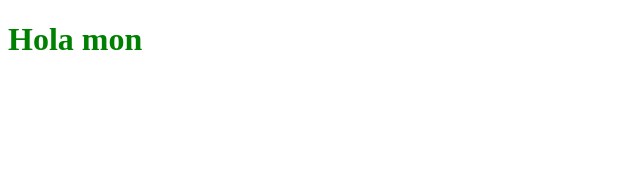
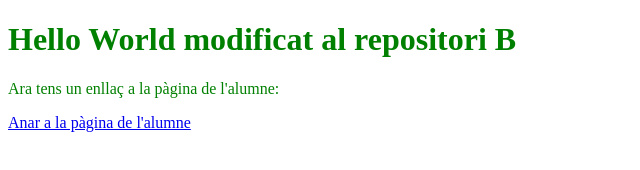
Before and after one commit to gexposito943/A, a plain HTML site: page index.html in a window 1280 px wide. Shown: the whole page, without its empty margins (0-640 px from the left). Drawn offline with Linux system fonts and the light colour scheme.

Commit message:
modificar el titol i afegir url

```diff
--- a/index.html
+++ b/index.html
@@ -7,7 +7,9 @@
     <link rel="stylesheet" href="styles.css">
 </head>
 <body>
-    <h1>Hola mon</h1>
+    <h1>Hello World modificat al repositori B</h1>
+    <p>Ara tens un enllaç a la pàgina de l'alumne:</p>
+    <a href="alumne.html">Anar a la pàgina de l'alumne</a>
 
 </body>
 </html>
```
Also changed, not shown: alumne.html (added, +15 -0 lines).
